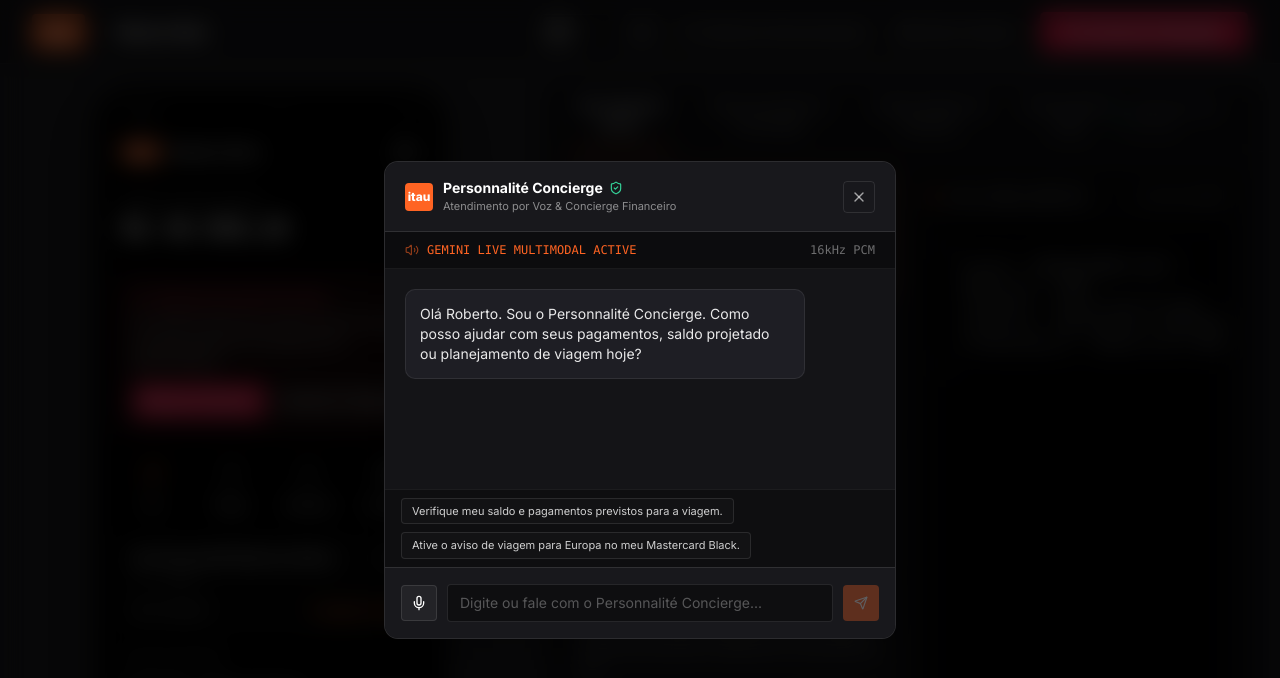
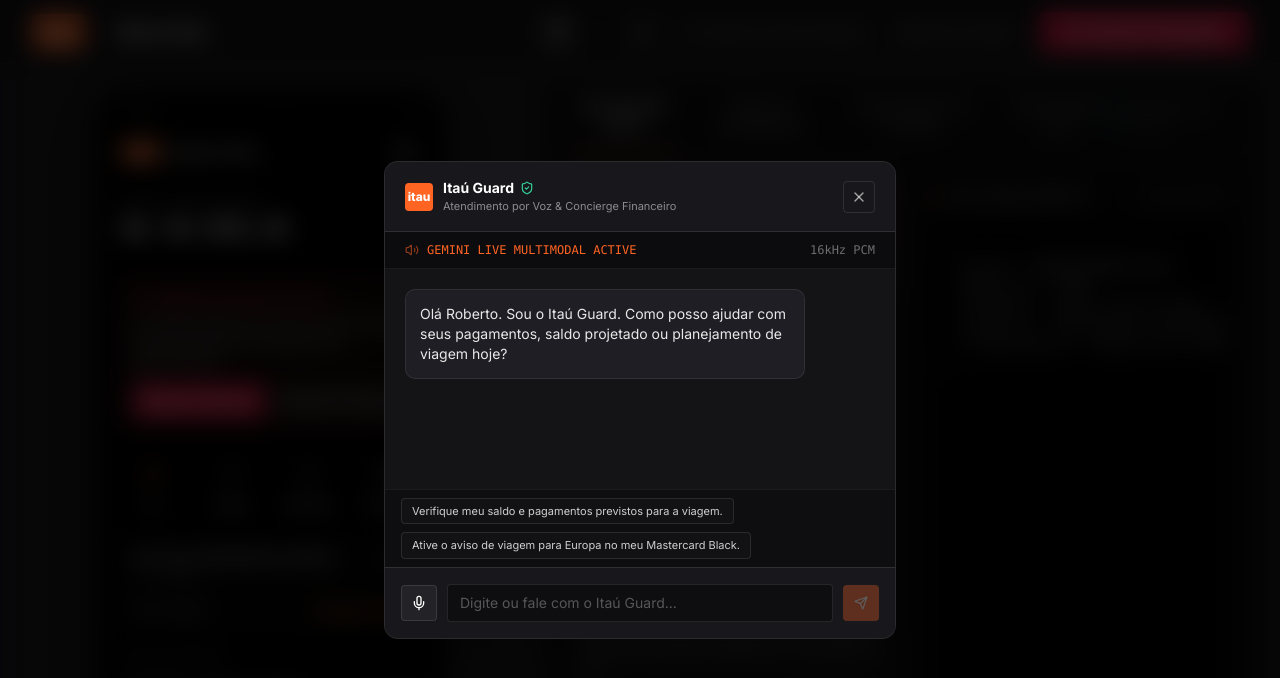
Before and after one commit to acombs121/itau-mobile-banking, a React (Vite) app in the folder frontend/: page / in a window 1280 px wide. Both pictures are taken after a click on the button 404 px from the left and 152 px from the top of the page. Shown: the top 678 px of the page. Built offline with nearby package versions, Linux system fonts and the light colour scheme.

Commit message:
Update assistant name to Itaú Guard across app, cockpit, modals, and demo script

```diff
--- a/frontend/src/App.tsx
+++ b/frontend/src/App.tsx
@@ -153,7 +153,7 @@
   const triggerNotification = (title: string, subtitle: string) => {
     const newNotif: IOSNotification = {
       id: "notif_" + Date.now(),
-      app: "Personnalité Concierge",
+      app: "Itaú Guard",
       title,
       subtitle,
       icon: "shield",
--- a/frontend/src/components/PhoneContainer.tsx
+++ b/frontend/src/components/PhoneContainer.tsx
@@ -104,7 +104,7 @@
                   ? 'bg-white/10 hover:bg-brand-orange text-white'
                   : 'bg-slate-200 hover:bg-brand-orange hover:text-white text-slate-700'
               }`}
-              title="Personnalité Concierge"
+              title="Itaú Guard"
             >
               <Mic className="w-3.5 h-3.5" />
             </button>
--- a/frontend/src/components/VoiceBankingModal.tsx
+++ b/frontend/src/components/VoiceBankingModal.tsx
@@ -60,8 +60,8 @@
           {
             role: 'assistant',
             text: currentLang === 'en'
-              ? "I have analyzed your request with Personnalité Concierge. Your accounts and transactions are fully safeguarded."
-              : "Analisei sua solicitação com o Personnalité Concierge. Suas contas e transações estão devidamente protegidas."
+              ? "I have analyzed your request with Itaú Guard. Your accounts and transactions are fully safeguarded."
+              : "Analisei sua solicitação com o Itaú Guard. Suas contas e transações estão devidamente protegidas."
           }
         ]);
       }
--- a/frontend/src/i18n/translations.ts
+++ b/frontend/src/i18n/translations.ts
@@ -15,17 +15,17 @@
   pt: {
     header: {
       brandTitle: "Banco Itaú",
-      brandSub: "Painel de Orquestração & Concierge Financeiro em Tempo Real",
+      brandSub: "Painel de Orquestração & Proteção Itaú Guard em Tempo Real",
       saveSession: "Salvar Sessão",
       resetSession: "Reiniciar Demonstração",
-      callAi: "Chamar Personnalité Concierge",
+      callAi: "Chamar Itaú Guard",
       hangUp: "Encerrar Chamada",
       customer: "Roberto Silva",
       account: "Ag. 7749 • CC 00912-8",
     },
     tabs: {
       agents: "Sub-Agentes Ativos",
-      actionPlan: "Plano de Ações & Concierge",
+      actionPlan: "Plano de Salvaguarda",
       decisionGraph: "Grafo de Risco & Decisão",
       transcript: "Transcrição & Logs",
     },
@@ -42,7 +42,7 @@
       list: [
         {
           id: "itau_fraud_monitor",
-          name: "Personnalité Fraud & Risk Monitor",
+          name: "Itaú Guard Fraud Monitor",
           type: "fraud",
           description: "Analisa telemetria de rede e geolocalização para contenção imediata de fraudes Pix.",
           capabilities: ["Detecção < 200ms", "Contenção Cautelar", "Validação IP"],
@@ -108,7 +108,7 @@
     actionPlan: {
       title: "Plano de Salvaguarda & Ações Confirmadas",
       subtitle: "Medidas protetivas e otimizações registradas na conta corrente e dispositivos do cliente",
-      emptyState: "Nenhuma ação executada ainda. Interaja no app ou acione o Personnalité Concierge.",
+      emptyState: "Nenhuma ação executada ainda. Interaja no app ou acione o Itaú Guard.",
       statusConfirmed: "Confirmado",
       statusSafeguarded: "Protegido",
       statusPending: "Pendente",
@@ -141,7 +141,7 @@
       alertCardDesc: "Pix de R$ 4.200,00 para 'Eletro Tech SP' retido preventivamente por anomalia de IP e geolocalização.",
       btnBlockRefund: "Bloquear & Estornar",
       btnApprove: "Confirmar Transação",
-      allSafe: "Conta, cartões e Pix protegidos com Personnalité Concierge.",
+      allSafe: "Conta, cartões e Pix protegidos com Itaú Guard.",
       quickPix: "Pix",
       quickPay: "Pagar",
       quickReceive: "Receber",
@@ -230,7 +230,7 @@
         },
         {
           id: "ai_guard_engine",
-          name: "Motor de Decisão Personnalité Concierge",
+          name: "Motor de Decisão Itaú Guard",
           group: "Processamento IA",
           layer: "Decision",
           color: "#070707",
@@ -252,35 +252,35 @@
       empty: "Inicie uma conversa por voz ou execute ações no app para gerar logs de telemetria.",
     },
     modal: {
-      title: "Personnalité Concierge",
+      title: "Itaú Guard",
       subtitle: "Atendimento por Voz & Concierge Financeiro",
       incidentContext: "Contexto Ativo:",
-      initialGreeting: "Olá Roberto. Sou o Personnalité Concierge. Como posso ajudar com seus pagamentos, saldo projetado ou planejamento de viagem hoje?",
-      analyzing: "Personnalité Concierge está analisando as informações...",
+      initialGreeting: "Olá Roberto. Sou o Itaú Guard. Como posso ajudar com seus pagamentos, saldo projetado ou planejamento de viagem hoje?",
+      analyzing: "Itaú Guard está analisando as informações...",
       quickPrompt1: "Verifique meu saldo e pagamentos previstos para a viagem.",
       quickPrompt2: "Ative o aviso de viagem para Europa no meu Mastercard Black.",
-      placeholder: "Digite ou fale com o Personnalité Concierge...",
+      placeholder: "Digite ou fale com o Itaú Guard...",
       send: "Enviar",
     },
     footer: {
       brand: "Banco Itaú Unibanco S.A.",
-      tagline: "Protegido por Personnalité Concierge & Gemini Enterprise Agent Platform",
+      tagline: "Protegido por Itaú Guard & Gemini Enterprise Agent Platform",
     }
   },
   en: {
     header: {
       brandTitle: "Banco Itaú",
-      brandSub: "Real-Time Sub-Agent Orchestration & Wealth Concierge Cockpit",
+      brandSub: "Real-Time Sub-Agent Orchestration & Itaú Guard Cockpit",
       saveSession: "Save Session",
       resetSession: "Reset Demo",
-      callAi: "Call Personnalité Concierge",
+      callAi: "Call Itaú Guard",
       hangUp: "End Call",
       customer: "Roberto Silva",
       account: "Branch 7749 • Acct 00912-8",
     },
     tabs: {
       agents: "Active Sub-Agents",
-      actionPlan: "Action Plan & Concierge",
+      actionPlan: "Safeguard Action Plan",
       decisionGraph: "Risk & Decision Graph",
       transcript: "Transcript & Logs",
     },
@@ -297,7 +297,7 @@
       list: [
         {
           id: "itau_fraud_monitor",
-          name: "Personnalité Fraud & Risk Monitor",
+          name: "Itaú Guard Fraud Monitor",
           type: "fraud",
           description: "Analyzes network telemetry, geolocations, and payments for instant Pix fraud mitigation.",
           capabilities: ["Detection < 200ms", "Precautionary Hold", "IP Validation"],
@@ -361,9 +361,9 @@
       ] as LocalizedSubAgentItem[]
     },
     actionPlan: {
-      title: "Action Plan & Concierge Execution",
+      title: "Safeguard Action Plan",
       subtitle: "Active protective measures and optimizations logged across checking account and cards",
-      emptyState: "No actions executed yet. Interact with the mobile app or voice concierge.",
+      emptyState: "No actions executed yet. Interact with the mobile app or voice assistant.",
       statusConfirmed: "Confirmed",
       statusSafeguarded: "Safeguarded",
       statusPending: "Pending",
@@ -396,7 +396,7 @@
       alertCardDesc: "Pix transfer of R$ 4,200.00 to 'Eletro Tech SP' held due to IP and geolocation discrepancy.",
       btnBlockRefund: "Block & Refund",
       btnApprove: "Authorize Transfer",
-      allSafe: "Account, cards, and payments protected with Personnalité Concierge.",
+      allSafe: "Account, cards, and payments protected with Itaú Guard.",
       quickPix: "Pix",
       quickPay: "Pay",
       quickReceive: "Receive",
@@ -485,7 +485,7 @@
         },
         {
           id: "ai_guard_engine",
-          name: "Personnalité Concierge Decision Engine",
+          name: "Itaú Guard Decision Engine",
           group: "AI Processing",
           layer: "Decision",
           color: "#070707",
@@ -507,19 +507,19 @@
       empty: "Start a voice conversation or perform actions in the mobile app to stream telemetry.",
     },
     modal: {
-      title: "Personnalité Concierge",
+      title: "Itaú Guard",
       subtitle: "Voice & Wealth Advisory Assistant",
       incidentContext: "Active Context:",
-      initialGreeting: "Hello Roberto. I am Personnalité Concierge. How can I assist with your payments, cash flow forecast, or travel plans today?",
-      analyzing: "Personnalité Concierge is analyzing financial data...",
+      initialGreeting: "Hello Roberto. I am Itaú Guard. How can I assist with your payments, cash flow forecast, or travel plans today?",
+      analyzing: "Itaú Guard is analyzing financial data...",
       quickPrompt1: "Check my balance and projected payments for my upcoming trip.",
       quickPrompt2: "Activate international travel mode for Europe on my Mastercard Black.",
-      placeholder: "Type or speak to Personnalité Concierge...",
+      placeholder: "Type or speak to Itaú Guard...",
       send: "Send",
     },
     footer: {
       brand: "Banco Itaú Unibanco S.A.",
-      tagline: "Protected by Personnalité Concierge & Gemini Enterprise Agent Platform",
+      tagline: "Protected by Itaú Guard & Gemini Enterprise Agent Platform",
     }
   }
 };
```
Also changed, not shown: 1 other file (tests, documents, lock files or other folders).
